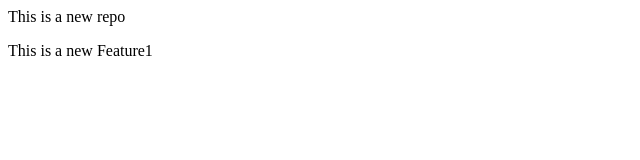
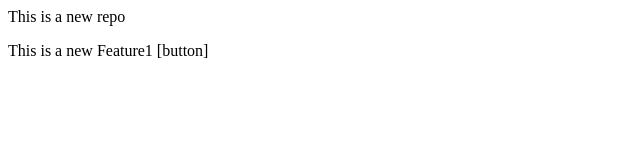
Before and after one commit to SkAlmaaz/LocalRepo, a plain HTML site: page index.html in a window 1280 px wide. Shown: the full height of the page, 0-640 px from the left. Drawn offline with Linux system fonts and the light colour scheme.

Commit message:
add button

```diff
--- a/index.html
+++ b/index.html
@@ -1,2 +1,2 @@
 <p>This is a new repo</p>
-<p>This is a new Feature1</p>
+<p>This is a new Feature1 [button]</p>
```
